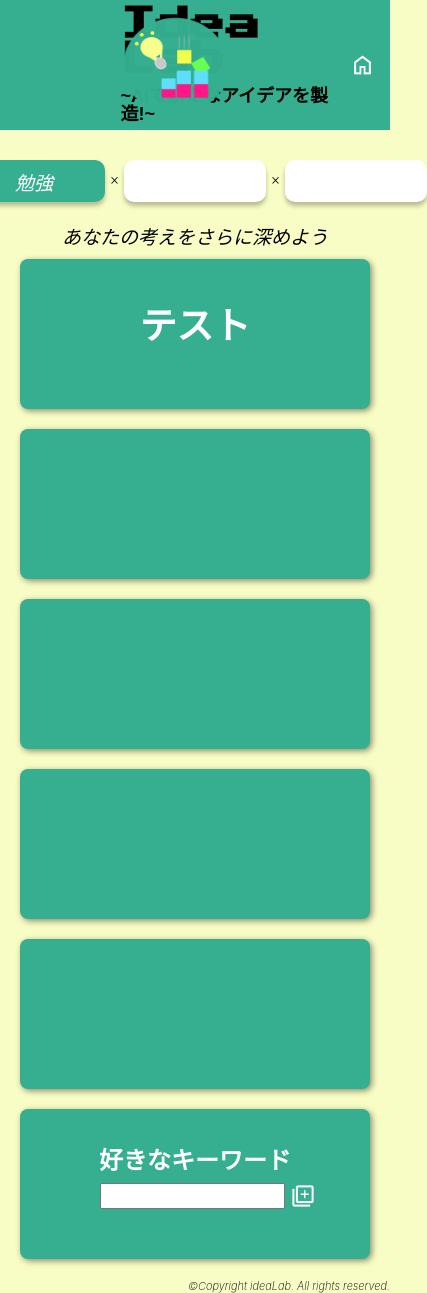
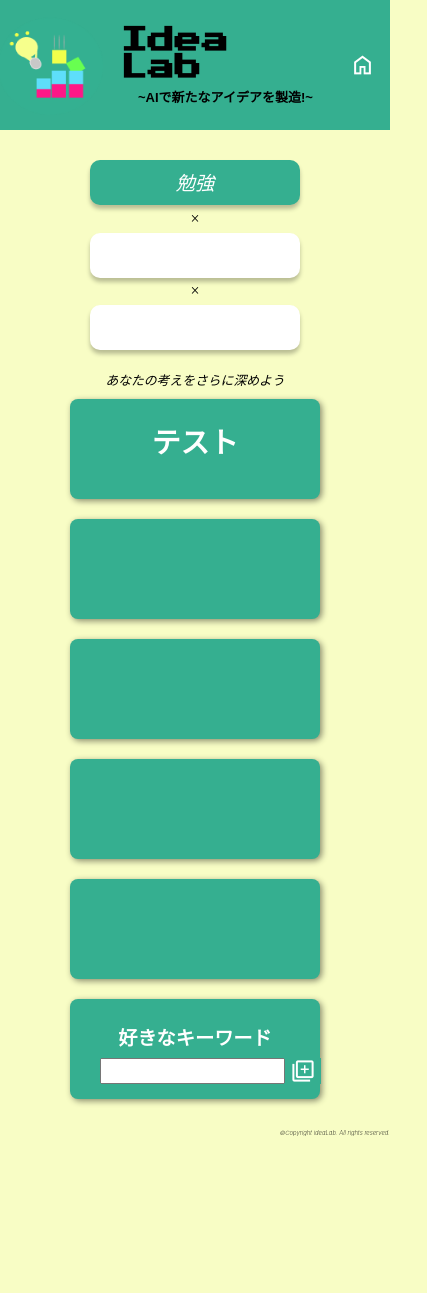
Before and after one commit to TT-RR/ideaLab, a plain HTML site: page select.html in a window 390 px wide. Shown: the whole page, 427 px wide, since content can reach past the window. After the commit the page ends 1136 px from the top, so only its background shows below. Drawn offline with nearby package versions, Linux system fonts and the light colour scheme; a web font is replaced by a local one.

Commit message:
Compatible with responsive design

```diff
--- a/css/loading.css
+++ b/css/loading.css
@@ -39,3 +39,15 @@ footer {
     padding: 10px;
     color: #fff;
 }
+
+/* ------ レスポンシブデザイン(スマホ用) ------ */
+@media screen and (max-width: 414px) {
+    p {
+        font-size: 20px;
+    }
+
+    .loader img {
+        width: 70px;
+        height: 70px;
+    }
+}
--- a/css/main.css
+++ b/css/main.css
@@ -71,6 +71,10 @@ header img {
   font-variation-settings: "FILL" 0, "wght" 600, "GRAD" 0, "opsz" 48;
 }
 
+footer {
+  margin-top: 10px;
+}
+
 footer p {
   font-size: 11px;
   text-align: right;
@@ -104,7 +108,7 @@ footer p {
 }
 
 .idea-list h2 {
-  padding-top: 20px;
+  margin-top: 20px;
   font-size: 1.8rem;
 }
 
@@ -140,7 +144,7 @@ footer p {
 
 .select-true {
   width: 142px;
-  height: 42px;
+  height: 45px;
   flex-shrink: 0;
   border-radius: 10px;
   background: #35AF90;
@@ -151,7 +155,7 @@ footer p {
 
 .select-false {
   width: 142px;
-  height: 42px;
+  height: 45px;
   flex-shrink: 0;
   border-radius: 10px;
   background: #FFF;
@@ -179,3 +183,77 @@ footer p {
   display: flex;
   padding: 10px 0 0 50px;
 }
+
+/* ------ レスポンシブデザイン(スマホ用) ------ */
+@media screen and (max-width: 414px) {
+  p {
+    font-size: 0.8rem;
+  }
+
+  header h1 {
+    font-size: 27px;
+  }
+
+  header h3 {
+    font-size: 13px;
+  }
+
+  header img {
+    position: relative;
+    left: -5%;
+  }
+
+  .header-content {
+    margin-right: 20px;
+  }
+
+  footer p {
+    font-size: 6px;
+  }
+
+  .card {
+    height: 130px;
+    width: 250px;
+  }
+
+  .select {
+    display: flex;
+    justify-content: space-between;
+    flex-direction: column;
+    height: 190px;
+  }
+
+  .select-true {
+    width: 210px;
+  }
+
+  .select-true p {
+    font-size: 1.2rem;
+  }
+
+  .select-false {
+    width: 210px;
+  }
+
+  .select-false p {
+    font-size: 1.2rem;
+  }
+
+  .select-idea-item {
+    height: 100px;
+  }
+
+  .select-idea-item h2 {
+    margin-top: 0px;
+    font-size: 1.8rem;
+  }
+
+  .select-idea-item h3 {
+    margin-top: 0px;
+    font-size: 1.2rem;
+  }
+
+  .input-idea {
+    padding-left: 0;
+  }
+}
```
Also changed, not shown: css/answer.css (+27 -1 lines), css/index.css (+20 -0 lines), css/select.css (+25 -9 lines).
